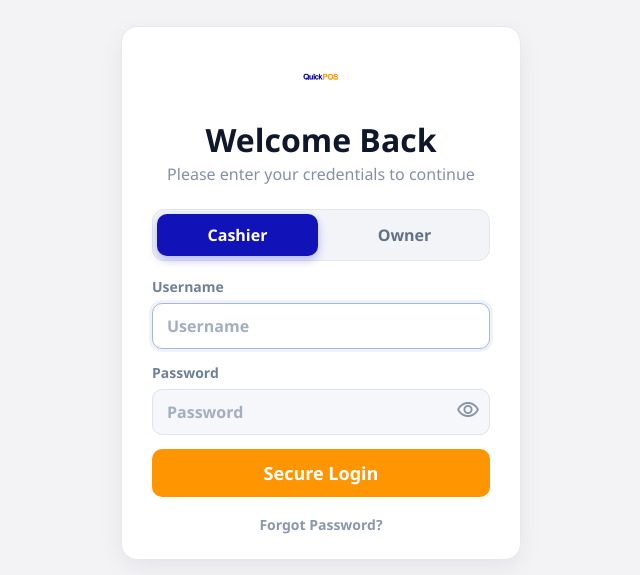
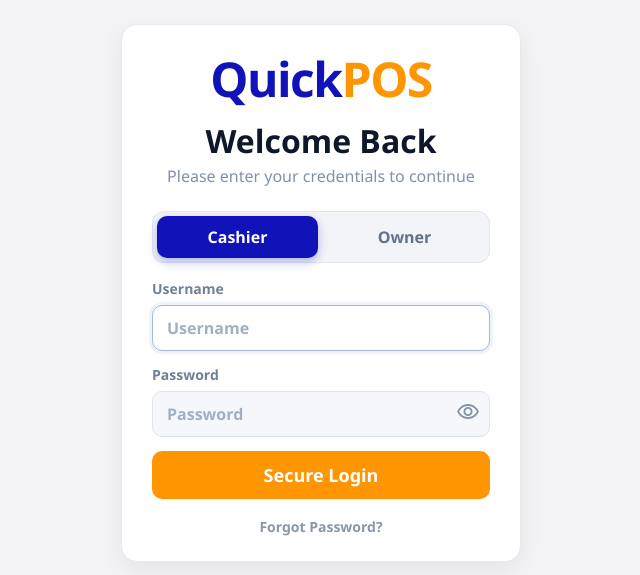
Before and after one commit to adeshasur/QuickPOS, an Electron app: page pages/login.html in a window 1280 px wide. Shown: the part 107-682 px from the top of the page, without its empty margins (319-959 px from the left). Drawn offline with nearby package versions, Linux system fonts and the light colour scheme.

Commit message:
style: replace login icon with large text-based brand logo
Replaced the graphical icon on the login page with a stylized 'QuickPOS' text logo using brand colors.
- Removed icon image from login.html.
- Implemented a large (48px) text logo with 'Quick' in blue and 'POS' in orange.
- Refined login page typography and spacing for better visual balance.

```diff
--- a/assets/css/login.css
+++ b/assets/css/login.css
@@ -45,22 +45,16 @@ body {
     margin-bottom: 20px;
 }
 
-.brand-icon {
-    width: 40px;
-    height: 40px;
-    object-fit: contain;
-    margin-bottom: 0;
+.brand-logo {
+    font-size: 48px;
+    font-weight: 900;
+    letter-spacing: -1.5px;
+    margin-bottom: 2px;
+    line-height: 1;
 }
 
-.brand-title {
-    font-size: 38px;
-    line-height: 1;
-    font-weight: 900;
-    letter-spacing: -0.5px;
-}
-
-.brand-title .quick { color: var(--blue); }
-.brand-title .pos { color: var(--orange); }
+.brand-logo .quick { color: var(--blue); }
+.brand-logo .pos { color: var(--orange); }
 
 .welcome-title {
     text-align: center;
--- a/pages/login.html
+++ b/pages/login.html
@@ -11,7 +11,7 @@
     <div class="login-container">
         <div class="login-card">
             <div class="brand-header">
-                <img src="../assets/images/icon.png" alt="QuickPOS Icon" class="brand-icon">
+                <h1 class="brand-logo"><span class="quick">Quick</span><span class="pos">POS</span></h1>
             </div>
 
             <h2 class="welcome-title">Welcome Back</h2>
```
